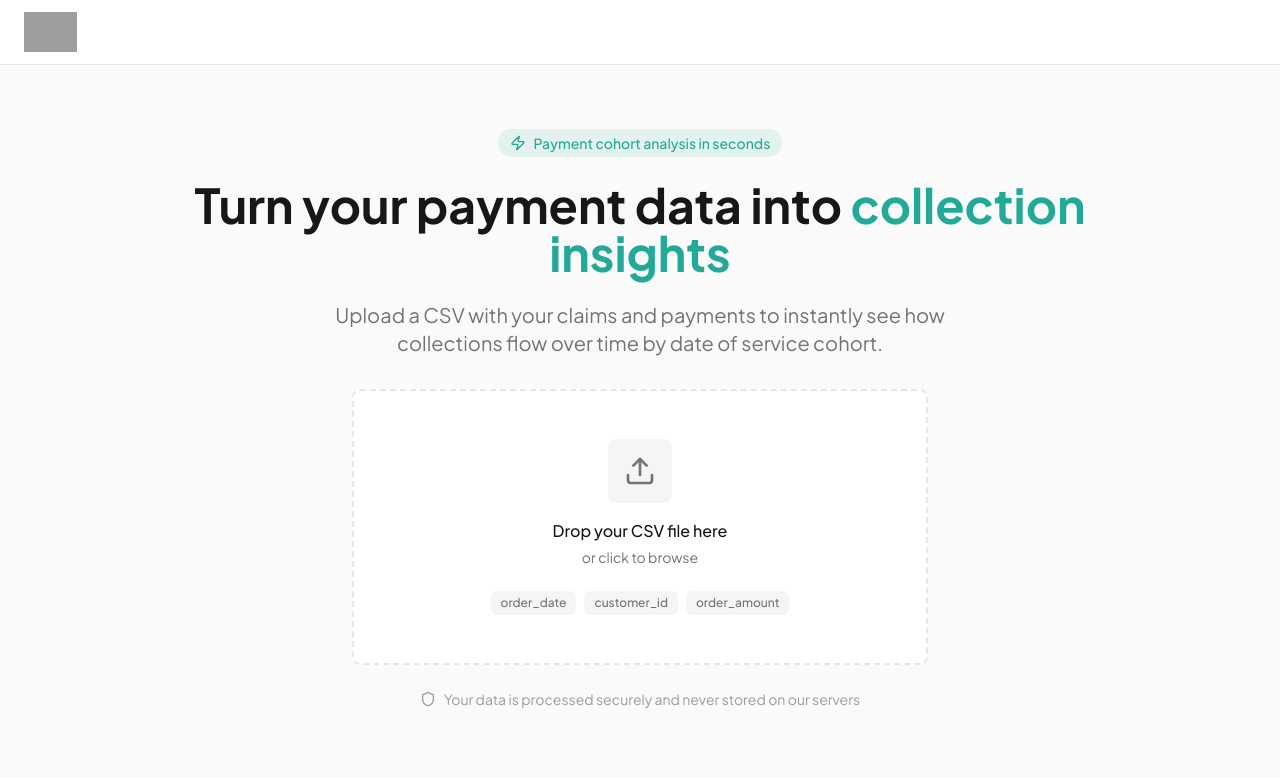
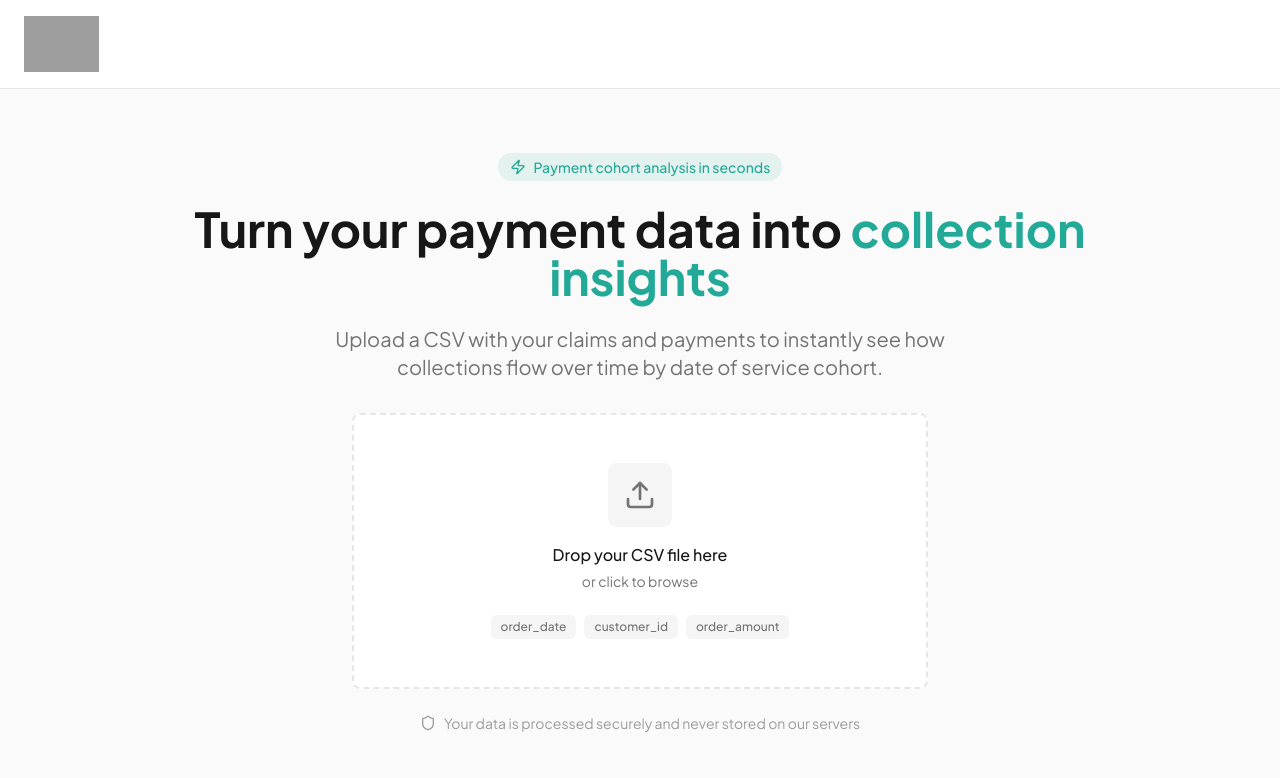
Before and after one commit to fropez87/cohort-pulse, a React (Vite) app in the folder frontend/: page / in a window 1280 px wide. Shown: the top 778 px of the page. Built offline with nearby package versions, Linux system fonts and the light colour scheme; grey boxes are pictures that could not be loaded.

Commit message:
Increase header logo size to h-14

```diff
--- a/frontend/src/components/Header.tsx
+++ b/frontend/src/components/Header.tsx
@@ -1,11 +1,11 @@
 export function Header() {
   return (
     <header className="border-b border-border bg-white sticky top-0 z-50">
-      <div className="max-w-7xl mx-auto px-6 py-3">
+      <div className="max-w-7xl mx-auto px-6 py-4">
         <img
           src="/logocp.png"
           alt="Cohort Pulse"
-          className="h-10 w-auto"
+          className="h-14 w-auto"
         />
       </div>
     </header>
```
